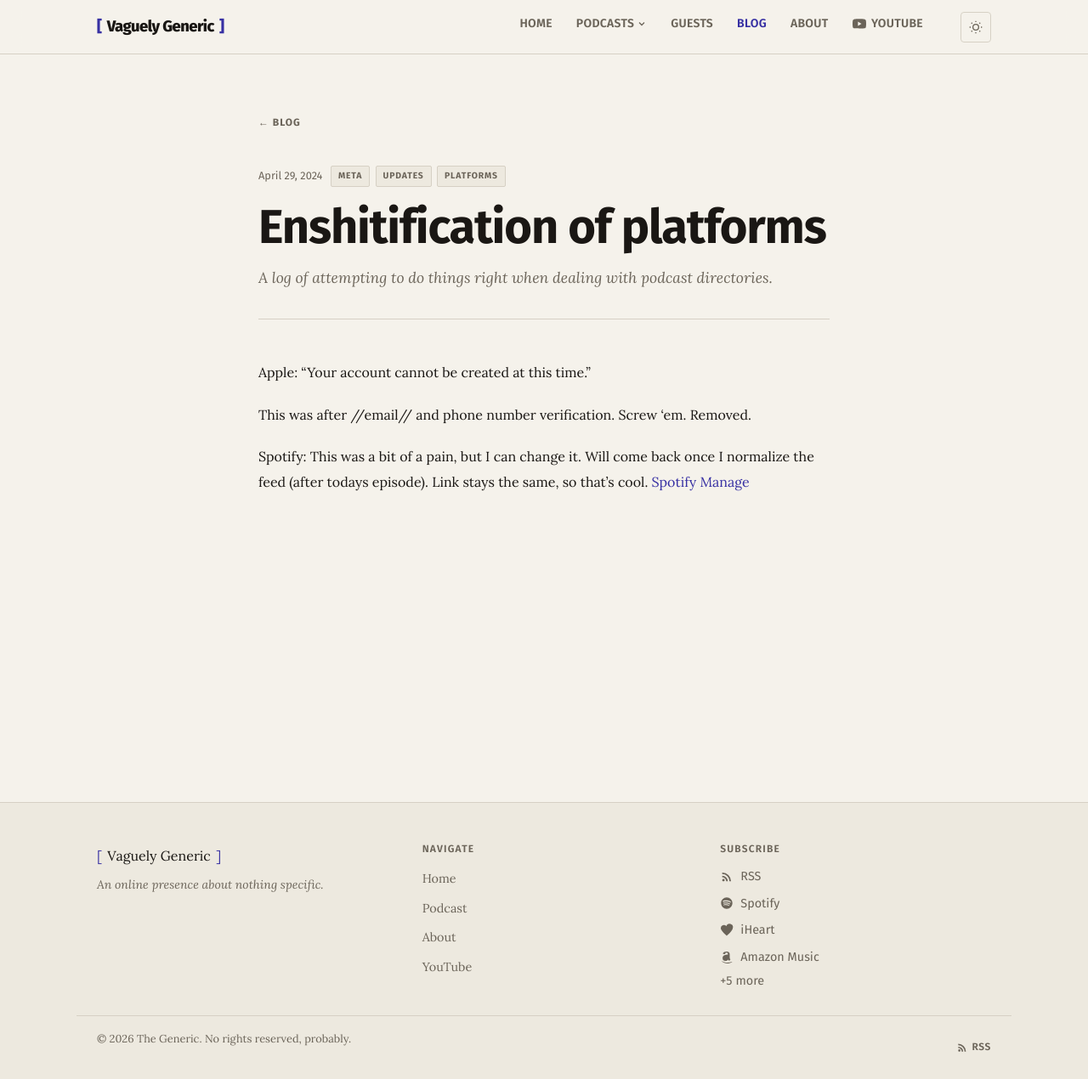
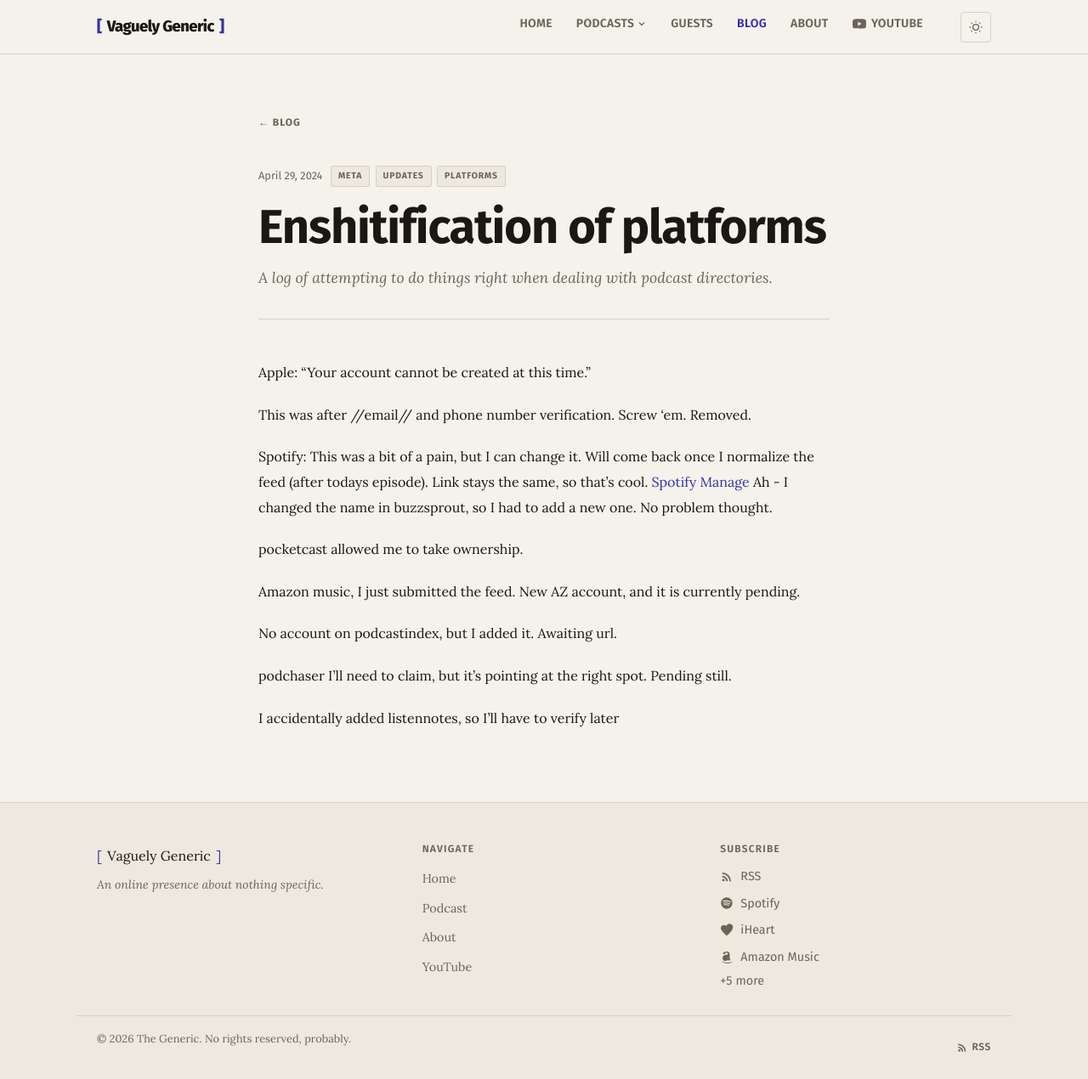
Before and after one commit to vaguelygeneric/website, a Jekyll site: the page built from _posts/2024-04-29-feeds.md, in a window 1280 px wide and 1270 px high. Shown: the whole window at 85% size. Built offline with Jekyll 4.4.1, drawn with Linux system fonts in a browser that asks for light colours.

```diff
--- a/_posts/2024-04-29-feeds.md
+++ b/_posts/2024-04-29-feeds.md
@@ -14,4 +14,14 @@
 Screw 'em. Removed.
 
 Spotify: This was a bit of a pain, but I can change it. Will come back once I normalize the feed (after todays episode). Link stays the same, so that's cool.
-[Spotify Manage](https://creators.spotify.com/dash/show/4tF5nUpn6KODS6lZStDnrd/details)
+[Spotify Manage](https://creators.spotify.com/dash/show/4tF5nUpn6KODS6lZStDnrd/details) Ah - I changed the name in buzzsprout, so I had to add a new one. No problem thought.
+
+pocketcast allowed me to take ownership.
+
+Amazon music, I just submitted the feed. New AZ account, and it is currently pending.
+
+No account on podcastindex, but I added it. Awaiting url.
+
+podchaser I'll need to claim, but it's pointing at the right spot. Pending still.
+
+I accidentally added listennotes, so I'll have to verify later
```
Also changed, not shown: _shows/daily.md (+6 -6 lines).
